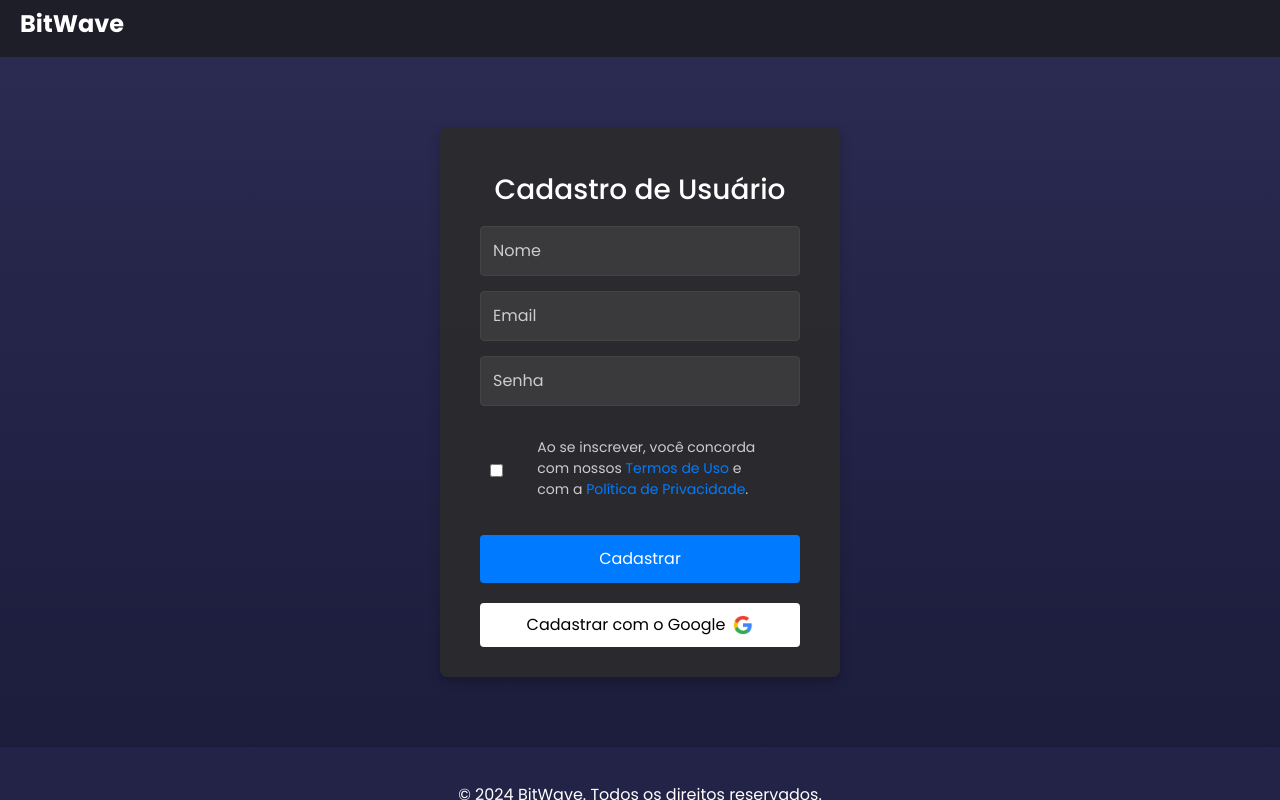
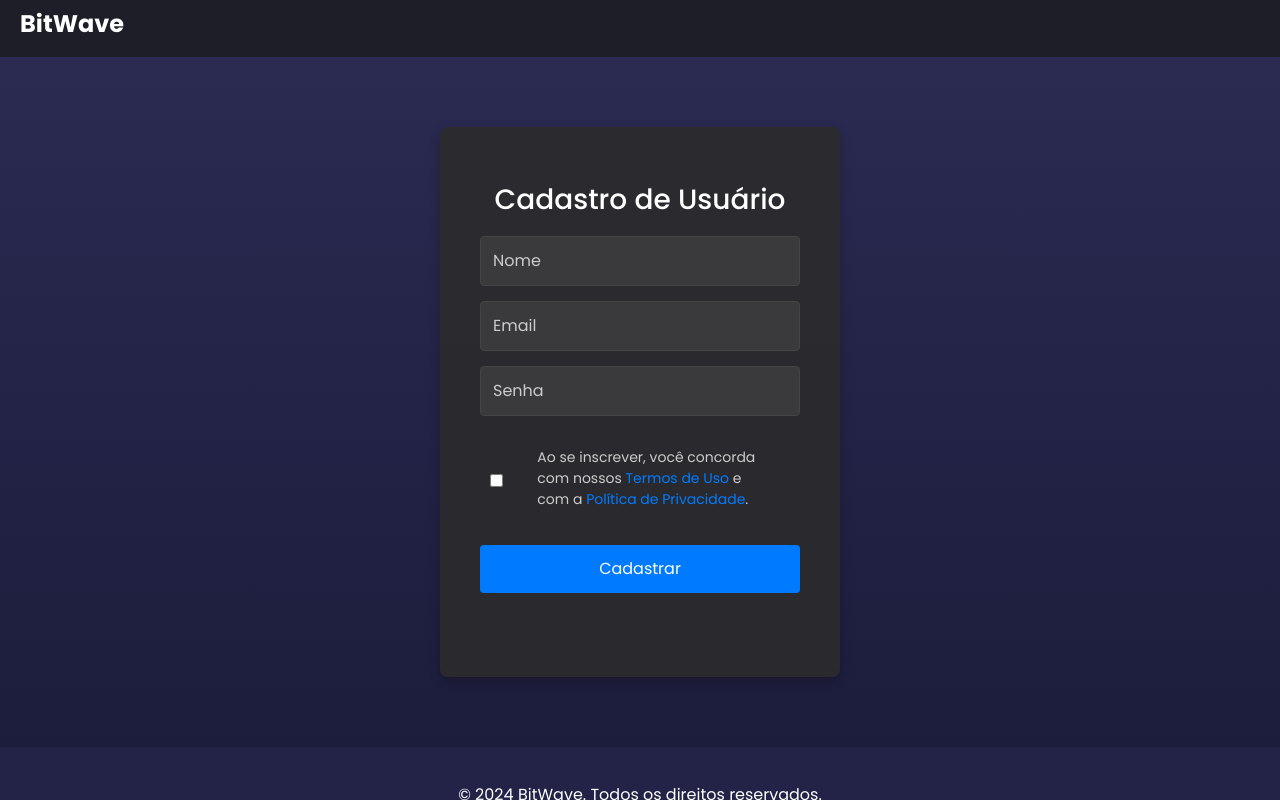
Before and after one commit to OsManoDaDS/bitwave, a React (Vite) app: page /Cadastro in a window 1280 px wide. Built offline with nearby package versions, Linux system fonts and the light colour scheme.

Commit message:
oi
google connect

```diff
--- a/package.json
+++ b/package.json
@@ -10,7 +10,9 @@
     "preview": "vite preview"
   },
   "dependencies": {
+    "@react-oauth/google": "^0.12.1",
     "i": "^0.3.7",
+    "jwt-decode": "^4.0.0",
     "react": "^18.3.1",
     "react-dom": "^18.3.1",
     "react-router-dom": "^6.26.2",
--- a/src/main.jsx
+++ b/src/main.jsx
@@ -1,5 +1,6 @@
 import { StrictMode } from 'react'
 import { createRoot } from 'react-dom/client'
+import { GoogleOAuthProvider } from '@react-oauth/google';
 import Login from './pages/Login/login'
 import './index.css'
 import Cadastro from './pages/Cadastro'
@@ -7,7 +8,10 @@ import Home from './pages/home/home'
 import App from './app'
 
 createRoot(document.getElementById('root')).render(
+
   <StrictMode>
+    <GoogleOAuthProvider clientId="1074684343107-ja9mjlqjr1ve78i5akhfjbscofb7rl5e.apps.googleusercontent.com">
     <App />
+    </GoogleOAuthProvider>;
   </StrictMode>,
 )
--- a/src/pages/Cadastro/index.jsx
+++ b/src/pages/Cadastro/index.jsx
@@ -53,12 +53,6 @@ function Cadastro() {
           </div>
           <button type="submit">Cadastrar</button>
 
-          <button type="button" class="buttongoogle">
-            Cadastrar com o Google
-            <img src={googleLogo} alt="Google Logo" style={{ width: '20px', marginLeft: '8px' }} />
-          </button>
-
-
         </form>
       </div>
       <footer className="footer">
--- a/src/pages/Cadastro/style.css
+++ b/src/pages/Cadastro/style.css
@@ -109,18 +109,3 @@ button:hover {
 .terms a:hover {
   text-decoration: underline;
 }
-
-.buttongoogle {
-  background: white;
-  border: none;
-  display: flex;
-  justify-content: center;
-  align-items: center;
-  padding: 10px;
-  cursor: pointer;
-  color: black;
-}
-
-.buttongoogle:hover {
-  background-color: #a0a0a0;
-}
--- a/src/pages/Login/login.jsx
+++ b/src/pages/Login/login.jsx
@@ -1,8 +1,11 @@
 import React from 'react';
 import { Link } from 'react-router-dom';
+import { GoogleLogin } from '@react-oauth/google';
 import './style.css';
+import { jwtDecode } from "jwt-decode";
 
 function Login() {
+
   return (
     <div className="app-container">
       <nav className="navbar">
@@ -11,13 +14,23 @@ function Login() {
       <div className="container">
         <form>
           <h1>Login</h1>
-          <input name="Email" type="email" placeholder="Email" />
-          <input name="Senha" type="password" placeholder="Senha" />
+          <input name="Email" type="email" placeholder="Email" required />
+          <input name="Senha" type="password" placeholder="Senha" required />
           <button type="button">Logar</button>
         </form>
 
+        <GoogleLogin
+          onSuccess={credentialResponse => {
+            const decoded = jwtDecode(credentialResponse?.credential);
+            console.log(decoded);
+          }}
+          onError={() => {
+            console.log('Login Failed');
+          }}
+        />
+
         <div className="signup-link">
-          <p>Não tem uma conta? <Link to='/Cadastro'>Registre-se</Link></p>
+          <p>Não tem uma conta? <Link to='/cadastro'>Registre-se</Link></p>
         </div>
       </div>
       <footer className="footer">
```
Also changed, not shown: 1 other file (tests, documents, lock files or other folders).
